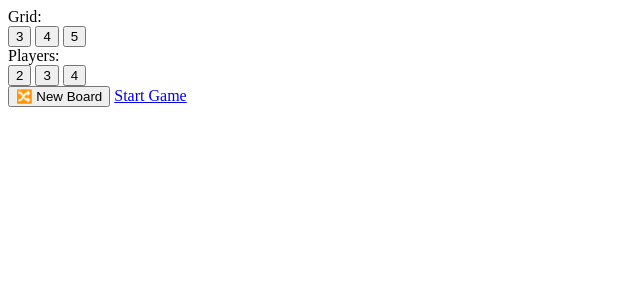
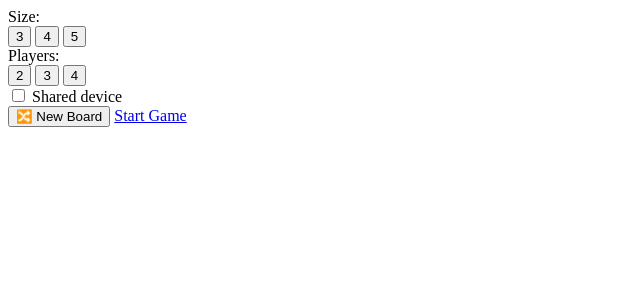
Before and after one commit to jacebrowning/gridcommand, a Flask app: template app/templates/menu/setup.html in a window 1280 px wide. Shown: the top 300 px of the page, without its empty margins (0-640 px from the left). Run offline with Flask 2, Linux system fonts and the light colour scheme; the template is opened without the code that fills it, so the values that code supplies are empty; parts of the project's set-up code (start-up, migrations or seed data) failed here and were passed over.

Commit message:
Configure device sharing

```diff
--- a/app/constants.py
+++ b/app/constants.py
@@ -4,6 +4,8 @@ import sys
 
 SIZE = int(os.getenv("SIZE", "5"))  # 3 to 5
 PLAYERS = int(os.getenv("PLAYERS", "2"))  # 2 to 4
+SHARED = False
+
 FILL = 2 / 3  # 0.1 to 1.0
 UNITS = SIZE * 4  # 1 to 10
 EXTRA = 1 / 3  # 0.0 to 1.0
--- a/app/templates/menu.html
+++ b/app/templates/menu.html
@@ -4,7 +4,7 @@
         game.round }}{% if player and not player.autoplay %}: {{ player.state.title }}
         {% endif %} {% else %} Code: {{ game.code }}
         <button class="btn btn-outline-dark ms-2" data-clipboard-text="{{ game.url }}">
-            📋 Copy URL
+            📋 <span class="d-none d-sm-inline">Copy URL</span>
         </button>
         {% endif %}
     </div>
--- a/app/templates/menu/choose.html
+++ b/app/templates/menu/choose.html
@@ -9,8 +9,7 @@
     <a
         class="btn btn-{{ player.color.value }} {% if player.state.value and game.choosing or player.autoplay %} btn-outline-{{ player.color.value }} disabled {% endif %} ms-1"
         href="{{ url_for('player', code=game.code, color=player.color.key) }}">
-        <span class="d-none d-md-inline">{{ player.color.title }}</span>
-        <span class="d-inline d-md-none">{{ player.color.title[0] }}</span>
+        {{ player.color.title }}
     </a>
     {% endfor %}
 </div>
--- a/app/templates/menu/next.html
+++ b/app/templates/menu/next.html
@@ -1,8 +1,9 @@
 <div class="btn-group">
+    {% if game.shared %}
     <a class="btn btn-outline-secondary" href="{{ url_for('choose', code=game.code) }}">
         ⇄ <span class="d-none d-md-inline">Switch Player</span>
     </a>
-    {% if not player.autoplay %}
+    {% endif %} {% if not player.autoplay %}
     <a
         class="btn btn-{{ player.color.value }} {% if game.choosing or game.planning %}disabled{% endif %}"
         href="{{ url_for('player_next', code=game.code, color=player.color.key) }}"
--- a/app/templates/menu/plan.html
+++ b/app/templates/menu/plan.html
@@ -1,15 +1,17 @@
 <div
     class="btn-group"
-    hx-post="{{ url_for('player_plan', code=game.code, color=player.color.key) }}"
+    hx-post="{{ url_for('player_plan', code=game.code, color=player.color.key) }}?partial=true"
     hx-trigger="{% if game.choosing %}every 5s{% endif %}"
     hx-target="#board"
     hx-indicator="#spinner">
+    {% if game.shared %}
     <a class="btn btn-outline-secondary" href="{{ url_for('choose', code=game.code) }}">
         ⇄ <span class="d-none d-md-inline">Switch Player</span>
     </a>
+    {% endif %}
     <button
         type="button"
-        class="btn btn-{{ player.color.value }} {% if game.choosing %}disabled{% endif %}"
+        class="btn btn-{{ player.color.value }} {% if game.shared and game.choosing %} disabled {% endif %}"
         id="plan"
         hx-post="{{ url_for('player_plan', code=game.code, color=player.color.key) }}"
         hx-target="#board"
--- a/app/templates/menu/setup.html
+++ b/app/templates/menu/setup.html
@@ -1,11 +1,11 @@
 <div class="d-flex align-items-center">
-    <span class="fs-4 me-2 text-end">Grid:</span>
+    <span class="fs-4 me-2 text-end">Size:</span>
     <div class="btn-group">
         <button
             id="3x3"
             class="btn btn-outline-secondary {% if game.board.size == 3 %} active {% endif %}"
             hx-post="{{ url_for('randomize', code=game.code) }}"
-            hx-vals='{ "grid": 3 }'
+            hx-vals='{ "size": 3 }'
             hx-target="#board"
             hx-indicator="#spinner">
             3
@@ -14,7 +14,7 @@
             id="4x4"
             class="btn btn-outline-secondary {% if game.board.size == 4 %} active {% endif %}"
             hx-post="{{ url_for('randomize', code=game.code) }}"
-            hx-vals='{ "grid": 4 }'
+            hx-vals='{ "size": 4 }'
             hx-target="#board"
             hx-indicator="#spinner">
             4
@@ -23,7 +23,7 @@
             id="5x5"
             class="btn btn-outline-secondary {% if game.board.size == 5 %} active {% endif %}"
             hx-post="{{ url_for('randomize', code=game.code) }}"
-            hx-vals='{ "grid": 5 }'
+            hx-vals='{ "size": 5 }'
             hx-target="#board"
             hx-indicator="#spinner">
             5
@@ -64,6 +64,20 @@
     </div>
 </div>
 
+<div
+    class="form-check"
+    hx-post="{{ url_for('randomize', code=game.code) }}"
+    hx-vals='{ "shared": {{ 0 if game.shared else 1 }} }'
+    hx-target="#board"
+    hx-indicator="#spinner">
+    {% if game.shared %}
+    <input class="form-check-input" type="checkbox" value="" id="shared" checked />
+    {% else %}
+    <input class="form-check-input" type="checkbox" value="" id="shared" />
+    {% endif %}
+    <label class="form-check-label" for="shared">Shared device</label>
+</div>
+
 <div class="btn-group">
     <button
         type="button"
@@ -71,7 +85,7 @@
         hx-post="{{ url_for('randomize', code=game.code) }}"
         hx-target="#board"
         hx-indicator="#spinner">
-        🔀 <span class="d-none d-lg-inline">New Board</span>
+        🔀 <span class="d-none d-sm-inline">New Board</span>
     </button>
     <a class="btn btn-dark" href="{{ url_for('choose', code=game.code) }}">
         Start Game
--- a/app/views.py
+++ b/app/views.py
@@ -37,9 +37,12 @@ def setup(code: str):
 def randomize(code: str):
     game = Game(code)
     assert game.round == 0
-    grid = int(request.form.get("grid", game.board.size))
+    size = int(request.form.get("size", game.board.size))
     players = int(request.form.get("players", len(game.players)))
-    game.initialize(grid, players)
+    if "shared" in request.form:
+        game.shared = request.form["shared"] == "1"
+    else:
+        game.initialize(size, players)
     return render_template("board.html", game=game)
 
 
@@ -71,7 +74,8 @@ def player(code: str, color: str):
 def player_plan(code: str, color: str):
     game = Game(code)
     player = game.get_player(color)
-    player.state = State.PLANNING
+    if "partial" not in request.args:
+        player.state = State.PLANNING
     return render_template("board.html", game=game, player=player)
 
 
```
Also changed, not shown: app/models.py (+5 -4 lines), tests/test_models.py (+1 -1 lines).
